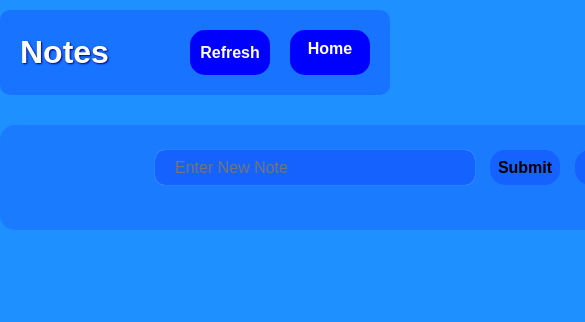
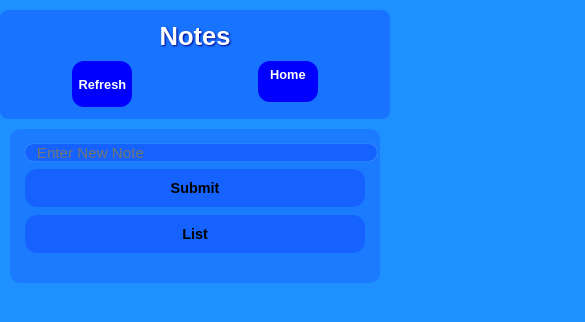
Before and after one commit to M0RC-Code/Notes, a plain HTML site: page index.html in a window 390 px wide. Shown: the top 322 px of the page, 585 px wide, since content can reach past the window. Drawn offline with Linux system fonts and the light colour scheme.

Commit message:
responsive page

```diff
--- a/style.css
+++ b/style.css
@@ -127,3 +127,170 @@ input {
 .box-content {
 
 }
+
+/* Set RESPONSIVE MEDIA */
+/* Tablets and smaller screens (max-width: 768px) */
+@media screen and (max-width: 768px) {
+    .container {
+        width: 90%;
+        padding: 20px;
+        margin: 20px auto;
+    }
+
+    .menu {
+        flex-wrap: wrap;
+        justify-content: center;
+        gap: 15px;
+        padding: 15px;
+    }
+    .title {
+        font-size: 1.8rem;
+    }
+    .btn-refresh-home {
+        gap: 10px;
+        flex-wrap: wrap;
+        justify-content: center;
+    }
+    .btn {
+        width: 70px;
+        font-size: 0.9rem;
+    }
+    .refresh-btn {
+        height: 40px;
+    }
+    .home-btn {
+        height: 32px;
+        padding-top: 8px;
+    }
+
+    .input-note {
+        flex-wrap: wrap;
+        justify-content: center;
+        gap: 10px;
+    }
+    .input-text {
+        width: 100%;
+        max-height: 45px;
+        padding-left: 15px;
+        font-size: 1rem;
+    }
+    .input-btn {
+        width: 80px;
+        height: 40px;
+        font-size: 0.95rem;
+        flex: 0 1 auto;
+    }
+}
+
+/* Mobile phones (max-width: 480px) */
+@media screen and (max-width: 480px) {
+    .container {
+        width: 95%;
+        padding: 15px;
+        margin: 10px auto;
+        border-radius: 10px;
+    }
+
+    .menu {
+        flex-direction: column;
+        align-items: stretch;
+        padding: 12px;
+        gap: 10px;
+        border-radius: 8px;
+    }
+    .title {
+        font-size: 1.6rem;
+        text-align: center;
+    }
+    .btn-refresh-home {
+        flex-direction: row;
+        justify-content: space-around;
+        gap: 5px;
+    }
+    .btn {
+        width: 60px;
+        font-size: 0.8rem;
+        padding: 5px 0;
+        border-radius: 12px;
+    }
+    .refresh-btn {
+        height: 36px;
+    }
+    .home-btn {
+        height: 30px;
+        padding-top: 6px;
+    }
+
+    .input-note {
+        flex-direction: column;
+        align-items: stretch;
+        gap: 8px;
+    }
+    .input-text {
+        width: 100%;
+        max-height: 40px;
+        padding-left: 12px;
+        font-size: 0.95rem;
+        border-radius: 8px;
+    }
+    .input-btn {
+        width: 100%;
+        height: 38px;
+        font-size: 0.9rem;
+        border-radius: 12px;
+    }
+
+    .show-note {
+        margin-top: 15px;
+        gap: 8px;
+    }
+    .box-note {
+        padding: 15px;
+        border-radius: 8px;
+        overflow: auto;
+    }
+    .box-title {
+        font-size: 1.1rem;
+    }
+    .box-content {
+        font-size: 0.95rem;
+    }
+}
+
+/* Very small devices (max-width: 360px) – extra adjustments */
+@media screen and (max-width: 360px) {
+    .container {
+        padding: 10px;
+    }
+    .title {
+        font-size: 1.4rem;
+    }
+    .btn {
+        width: 50px;
+        font-size: 0.7rem;
+    }
+    .refresh-btn {
+        height: 32px;
+    }
+    .home-btn {
+        height: 28px;
+        padding-top: 5px;
+    }
+    .input-text {
+        font-size: 0.85rem;
+        padding-left: 10px;
+    }
+    .input-btn {
+        height: 34px;
+        font-size: 0.8rem;
+    }
+    .box-note {
+        padding: 12px;
+    }
+    .box-title {
+        font-size: 1rem;
+    }
+    .box-content {
+        font-size: 0.85rem;
+    }
+}
```
